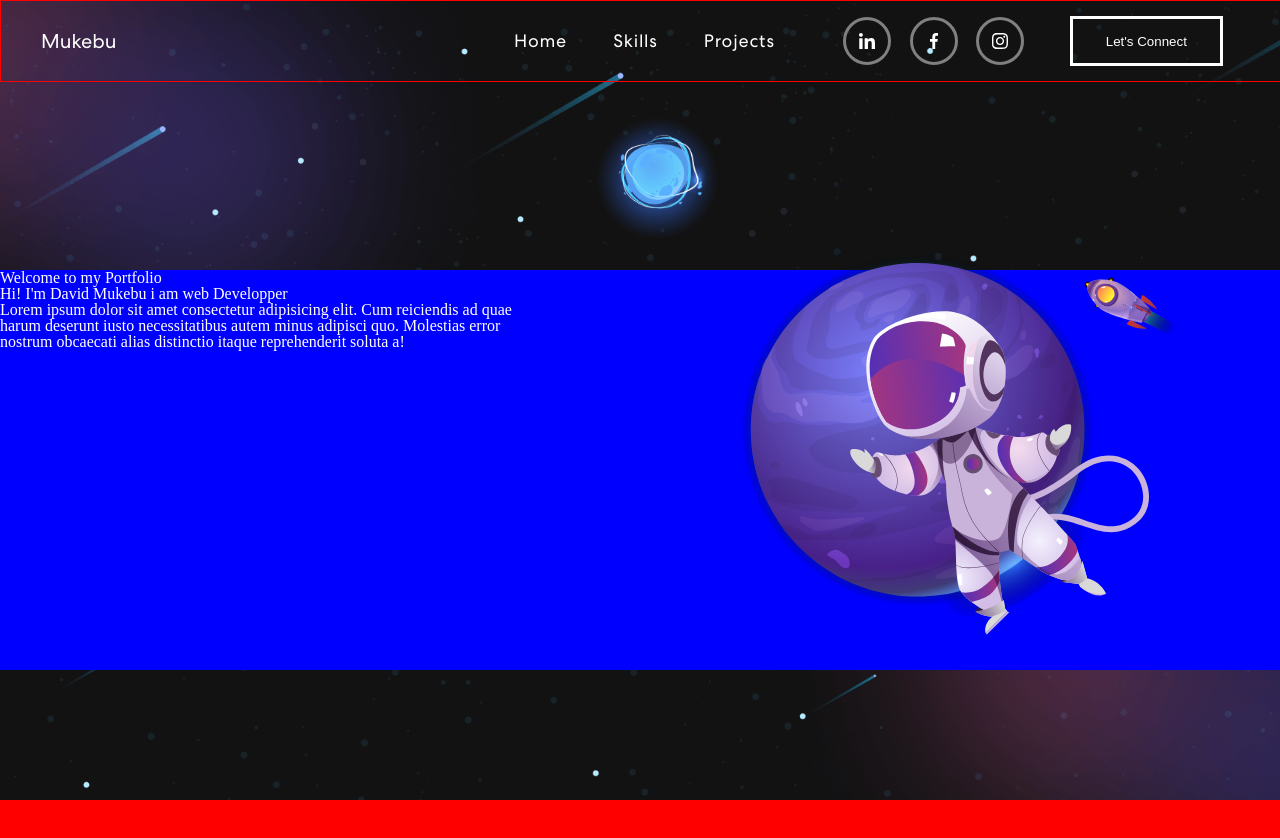
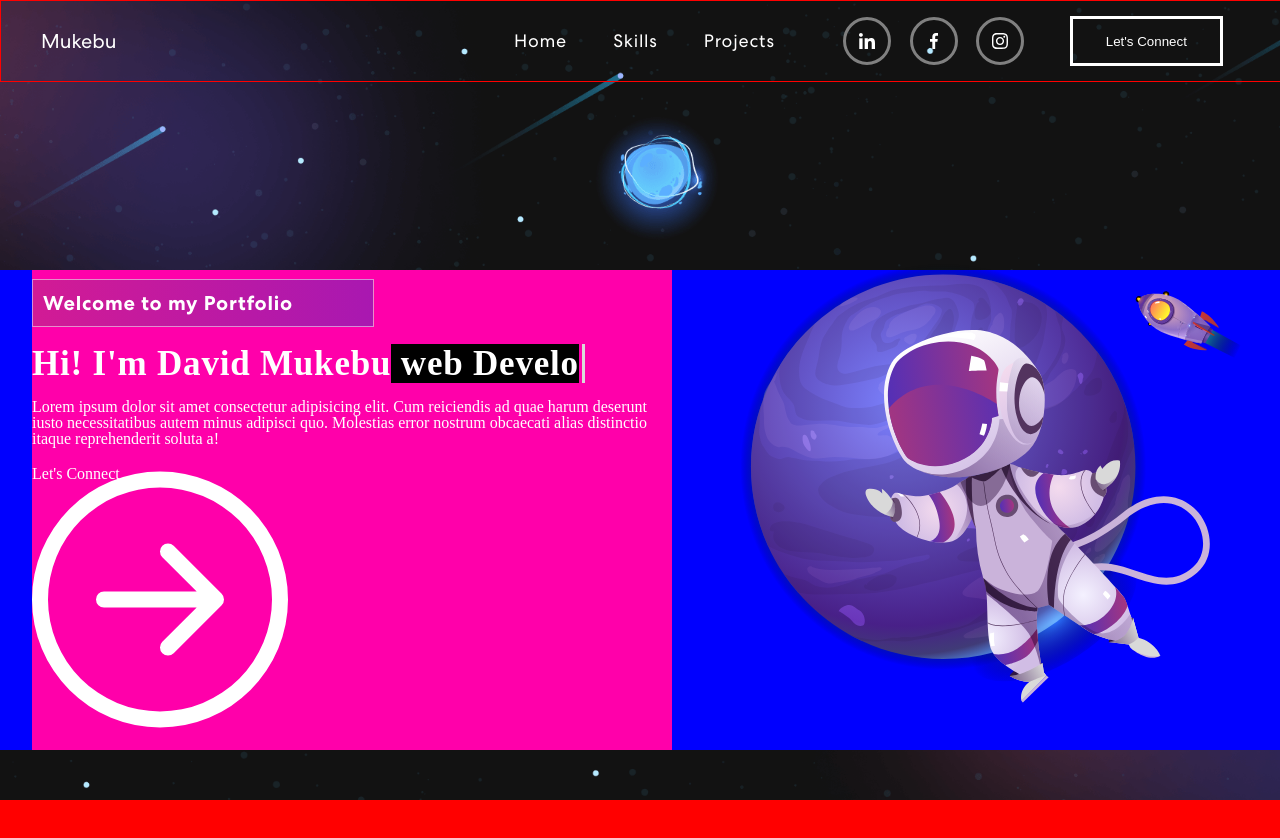
Before and after one commit to MUKEBUDAVID/mukebuPortfolio, a Next.js app: page / in a window 1280 px wide. Shown: the top 838 px of the page. Built offline with nearby package versions, Linux system fonts and the light colour scheme.

Commit message:
debut de la partie presentaion

```diff
--- a/components/layout/Main.jsx
+++ b/components/layout/Main.jsx
@@ -1,29 +1,97 @@
-import React from "react";
+
+import React, { useEffect, useState } from "react";
 
 function Main() {
+const [words,setwords]=useState("");
+
+const text1=" web Developper";
+const text2=" Mobile Developper";
+const text3=" Desktop Developper";
+let intervalId ="";
+
+const typewritter=(word,index)=>{
+  if(index < word.length ){
+    intervalId =setTimeout(()=>{
+  setwords((words)=> words+word[index])
+  typewritter(word,index+1)
+     },300)
+
+  }
+
+  if(index >= word.length ){
+
+
+      setTimeout(()=>{
+        setwords((words)=> words.substring(0, words.length - 1))
+        typewritter(word,index+1)
+           },300)
+
+
+
+
+
+ }
+
+
+
+
+ }
+
+useEffect(() => {
+
+ typewritter(text1,0)
+
+
+  return () => {
+     clearTimeout(intervalId);
+  setwords("")
+
+  };
+},[]);
+
+
+
+
+
+
+
   return (
-    <main >
+    <main>
+
       <section className="bannier">
+
         <div className="welcom">
 
-           <div className="presentation">
-            <div>Welcome to my Portfolio</div>
-            <div>Hi! I'm David Mukebu i am web Developper</div>
-            <p>Lorem ipsum dolor sit amet consectetur adipisicing elit. Cum reiciendis ad quae harum deserunt iusto necessitatibus autem minus adipisci quo. Molestias
-              error nostrum obcaecati alias distinctio itaque reprehenderit soluta a!</p>
-           </div>
+          <div className="presentation">
+
+            <div className="portfolio">Welcome to my Portfolio</div>
+
+            <h1 aria-label="Hi! I'm David Mukebu" className="name">Hi! I'm David Mukebu
+             <span className="data-change">{words}</span>
+              </h1>
+
+            <p>
+              Lorem ipsum dolor sit amet consectetur adipisicing elit. Cum
+              reiciendis ad quae harum deserunt iusto necessitatibus autem minus
+              adipisci quo. Molestias error nostrum obcaecati alias distinctio
+              itaque reprehenderit soluta a!
+            </p>
 
 
-            <img src="/header-img.svg" alt="svg" />
+            <div>
+              <p>Let's Connect</p>
+       <img src="/arrow.svg" alt="fleche" />
 
+            </div>
 
+          </div>
+
+          <img src="/header-img.svg" alt="svg" />
         </div>
-
       </section>
 
-
     </main>
-  )
+  );
 }
 
-export default Main
+export default Main;
--- a/styles/App.scss
+++ b/styles/App.scss
@@ -1,26 +1,23 @@
-
 @import "./variable";
 /************ Custom Font ************/
 @font-face {
   font-family: Centra;
-	src: url('../font/CentraNo2-Bold.ttf');
+  src: url("../font/CentraNo2-Bold.ttf");
   font-weight: 700;
 }
 @font-face {
   font-family: Centra;
-	src: url('../font/CentraNo2-Medium.ttf');
+  src: url("../font/CentraNo2-Medium.ttf");
   font-weight: 500;
 }
 @font-face {
   font-family: Centra;
-	src: url('../font/CentraNo2-Book.ttf');
+  src: url("../font/CentraNo2-Book.ttf");
   font-weight: 400;
 }
 
-
-@media screen and  (min-width:map-get($breakpoint, Desktop)) {
-
-  header{
+@media screen and (min-width: map-get($breakpoint, Desktop)) {
+  header {
     width: 100%;
     height: 80px;
     border: 1px red solid;
@@ -32,15 +29,13 @@
     background-color: transparent;
     position: fixed;
 
-
-
-  .logo{
+    .logo {
       margin-left: 40px;
-    font-family: centra,serif;
+      font-family: centra, serif;
       font-size: 20px;
       color: white;
     }
-  .right{
+    .right {
       width: 60%;
       height: 50px;
       // background-color: rgb(255, 0, 115);
@@ -51,7 +46,7 @@
       justify-content: space-around;
     }
 
-  nav{
+    nav {
       width: 40%;
       height: 100%;
       // background-color: aqua;
@@ -60,15 +55,15 @@
       align-items: center;
       justify-content: space-around;
     }
-  nav a{
-    font-family: centra,serif;
+    nav a {
+      font-family: centra, serif;
       text-decoration: none;
       color: #fff;
-    font-weight:400;
+      font-weight: 400;
       letter-spacing: 0.8px;
       font-size: 18px;
     }
-  .reseaux{
+    .reseaux {
       width: 200px;
       height: 100%;
       // background-color: blueviolet;
@@ -77,7 +72,7 @@
       align-items: center;
       justify-content: space-around;
     }
-  .reseaux a{
+    .reseaux a {
       width: 42px;
       height: 42px;
       border-radius: 50%;
@@ -86,74 +81,127 @@
       justify-content: center;
       align-items: center;
     }
-  button{
+    button {
       width: 20%;
       height: 50px;
-    border:3px white solid ;
+      border: 3px white solid;
       background-color: transparent;
       color: white;
     }
-
-
-
   }
 
-  main{
+  main {
     width: 100%;
     height: 300vh;
     background-color: red;
     overflow: hidden;
 
-
-
-   .bannier{
-    background-image:url('../public/banner-bg.png') ;
+    .bannier {
+      background-image: url("../public/banner-bg.png");
       background-position: top center;
       background-size: cover;
       background-repeat: no-repeat;
       width: 100%;
       height: 800px;
       color: #fff;
+    }
+
+    .welcom {
+      transform: translateY(270px);
+      display: flex;
+      flex-direction: row;
+      justify-content: space-around;
+      align-items: center;
+      background: blue;
+      width: 100%;
+      height: 60%;
+    }
+
+    .presentation {
+      width: 50%;
+      height: 100%;
+      display: flex;
+      flex-direction: column;
+      justify-content: space-around;
+      background-color: rgb(255, 0, 170);
+    }
+    .portfolio {
+      width: 50%;
+      height: 30px;
+      display: flex;
+      align-items: center;
+      font-weight: 700;
+      letter-spacing: 0.8px;
+      padding: 8px 10px;
+      background: linear-gradient(
+        90.21deg,
+        rgba(170, 54, 124, 0.5) -5.91%,
+        rgba(74, 47, 189, 0.5) 111.58%
+      );
+      border: 1px solid rgba(255, 255, 255, 0.5);
+      font-size: 20px;
+      font-family: centra, serif;
+    }
+    .name{
+      position: relative;
+      word-wrap: break-word;
+      width: 100%;
+      // background: #000;
+      font-size: 35px;
+      font-weight: 700;
+      letter-spacing: 0.8px;
+      line-height: 1;
+    }
+    .data-change{
+      height: 100%;
+      width: max-content;
+      background: #000;
+      position: relative;
+    }
+    .data-change::after{
+      content: "";
+      position: absolute;
+      display: block;
+      height: 100%;
+      width: 3px;
+      background-color: #dadada;
+      // backgro und-color: red;
+      right:-6px;
+      top: 0px;
+      animation: cursor 1s infinite;
+    }
+
+    @keyframes cursor {
+      0%{
+opacity: 1;
+      }
+
+      50%{
+        opacity: 0;
+
+      }
+      100%{
+        opacity: 1;
 
       }
 
-   .welcom{
-    transform: translateY(270px);
-    display: flex;
-    flex-direction: row;
-    align-items: center;
-    justify-content: space-between;
-    background:blue;
-    width: 100%;
-    height: 50%;
-
     }
-
-   .presentation{
+    img {
       width: 40%;
-    height: 100%;
-   }
-    img{
-    width: 50%;
       height: 100%;
       animation: svgAnimete 3s linear infinite;
     }
+
     @keyframes svgAnimete {
-  0%{
+      0% {
         transform: translateY(-20px);
       }
-  50%{
+      50% {
         transform: translateY(20px);
       }
-  100%{
+      100% {
         transform: translateY(-20px);
       }
-
-
     }
   }
-
-
-
-
 }
```
Also changed, not shown: public/arrow.svg (added). Lines whose indentation alone changed are shown as unchanged.
